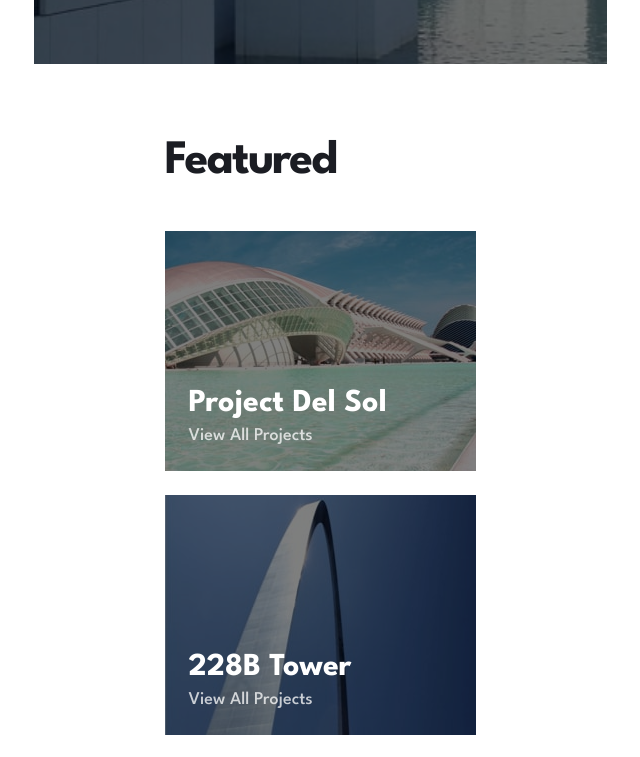
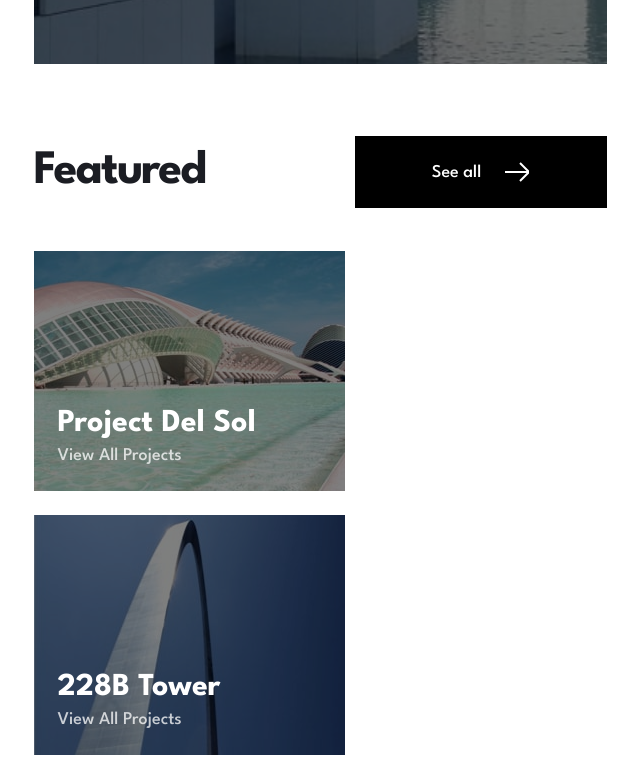
Before and after one commit to gigakhrz/arch-studio-multi-page-website, a Next.js app: page / in a window 1280 px wide. Shown: the part 2120-2877 px from the top of the page, without its empty margins (320-960 px from the left). Built offline with nearby package versions, Linux system fonts and the light colour scheme.

Commit message:
add new button wich will display on tablet

```diff
--- a/src/app/components/homeChilds/Feature.tsx
+++ b/src/app/components/homeChilds/Feature.tsx
@@ -4,13 +4,25 @@ import arrowIcon from "../../../../public/assets/icons/Group 18.svg";
 
 const Feature = (): JSX.Element => {
   return (
-    <div className="flex flex-col items-start gap-[43px] w-[375px] px-[32px]">
-      <h1 className="text-[48px] leading-[52px] tracking-[-1.7px] text-[#1B1D23] self-start font-bold">
-        Featured
-      </h1>
+    <div className="flex flex-col items-start gap-[43px] w-[375px] px-[32px] md:w-[573px] md:p-0">
+      <div className="flex items-center justify-between w-full">
+        <h1 className="text-[48px] leading-[52px] tracking-[-1.7px] text-[#1B1D23] self-start font-bold md:self-center">
+          Featured
+        </h1>
+
+        <Link
+          className="hidden items-center justify-center gap-[24px] bg-black z-10 w-[252px] h-[72px] md:flex"
+          href="/portfolio"
+        >
+          <h4 className="text-[18px] leading-[25px] font-bolds text-white ">
+            See all
+          </h4>
+          <img src={arrowIcon.src} alt="arrow img" />
+        </Link>
+      </div>
       <FeaturesChilds />
       <Link
-        className="flex items-center justify-center gap-[24px] bg-black z-10 w-[252px] h-[72px]"
+        className="flex items-center justify-center gap-[24px] bg-black z-10 w-[252px] h-[72px] md:hidden"
         href="/portfolio"
       >
         <h4 className="text-[18px] leading-[25px] font-bolds text-white ">
```
